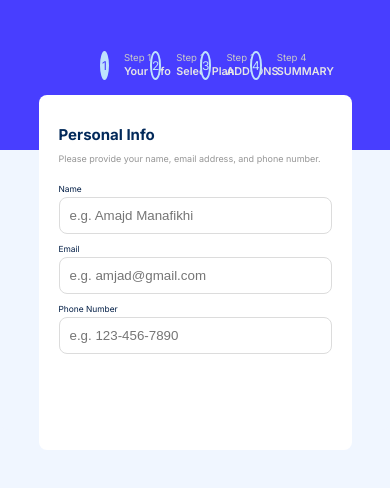
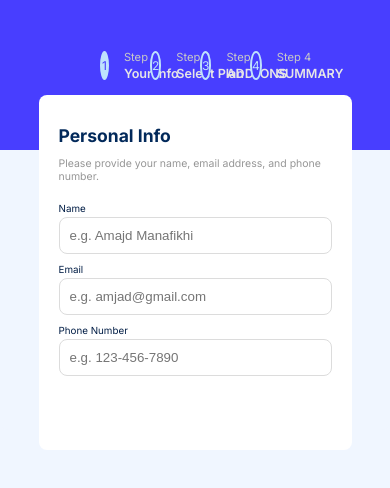
Before and after one commit to Amjad-Manafikhi/Multi-page-form, a React (Vite) app: page / in a window 390 px wide. Shown: the top 488 px of the page. Built offline with nearby package versions, Linux system fonts and the light colour scheme.

Commit message:
font size in mobile design

```diff
--- a/src/App.css
+++ b/src/App.css
@@ -216,7 +216,7 @@ hr{
 }
 @media only screen and (max-width: 650px){
   html{
-    font-size:12px;;
+    font-size:14px;;
   }
   .container{
     flex-direction: column;
```
